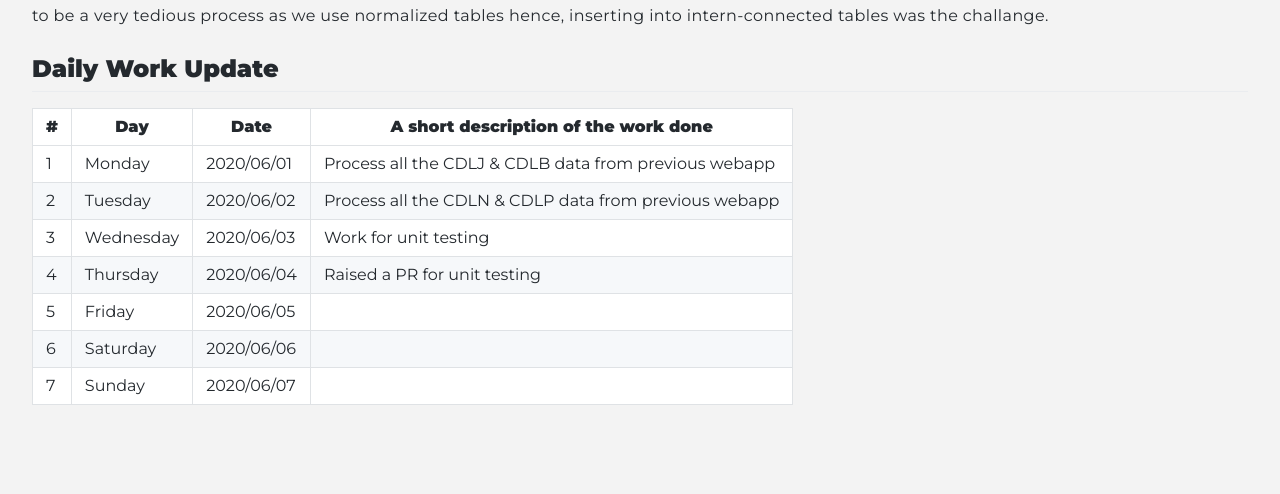
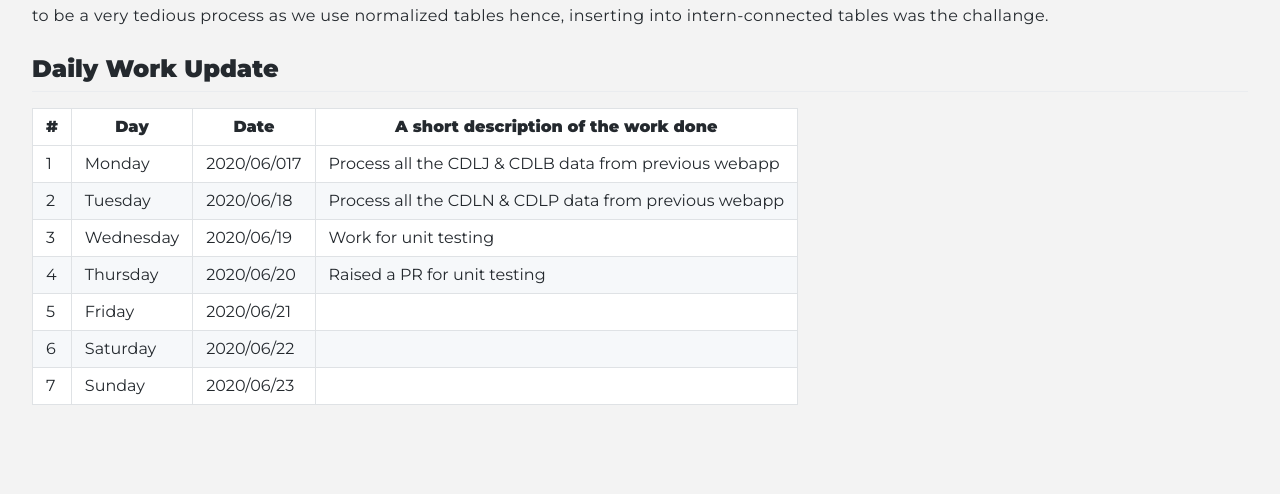
Before and after one commit to cdli-gh/blog, a Jekyll site: the page built from _blog/gsoc20/journals/posts/13_week11.md, in a window 1280 px wide. Shown: the part 496-990 px from the top of the page. Built offline with Jekyll 4.4.1, drawn with Linux system fonts in a browser that asks for light colours; Markdown is read by kramdown in place of the engine named in the settings.

Commit message:
Update 13_week11.md

```diff
--- a/_blog/gsoc20/journals/posts/13_week11.md
+++ b/_blog/gsoc20/journals/posts/13_week11.md
@@ -14,10 +14,10 @@ This week I'm working to migrate the data from the previous framework to the new
 
 |\#|Day|Date|A short description of the work done|
 |---	|---	|---	|---	|
-|1   	| Monday 	|   2020/06/01	|  Process all the CDLJ & CDLB data from previous webapp 	|
-|2   	| Tuesday  	|   2020/06/02	|  Process all the CDLN & CDLP data from previous webapp 	|
-|3   	| Wednesday  	|  2020/06/03 	|  Work for unit testing 	|
-|4   	| Thursday  	|   2020/06/04	|  Raised a PR for unit testing 	|
-|5   	| Friday  	|   2020/06/05	|   	|
-|6   	| Saturday  	|   2020/06/06	|   	|
-|7   	| Sunday  	|   2020/06/07	|   	|
+|1   	| Monday 	|   2020/06/017	|  Process all the CDLJ & CDLB data from previous webapp 	|
+|2   	| Tuesday  	|   2020/06/18	|  Process all the CDLN & CDLP data from previous webapp 	|
+|3   	| Wednesday  	|  2020/06/19 	|  Work for unit testing 	|
+|4   	| Thursday  	|   2020/06/20	|  Raised a PR for unit testing 	|
+|5   	| Friday  	|   2020/06/21	|   	|
+|6   	| Saturday  	|   2020/06/22	|   	|
+|7   	| Sunday  	|   2020/06/23	|   	|
```
